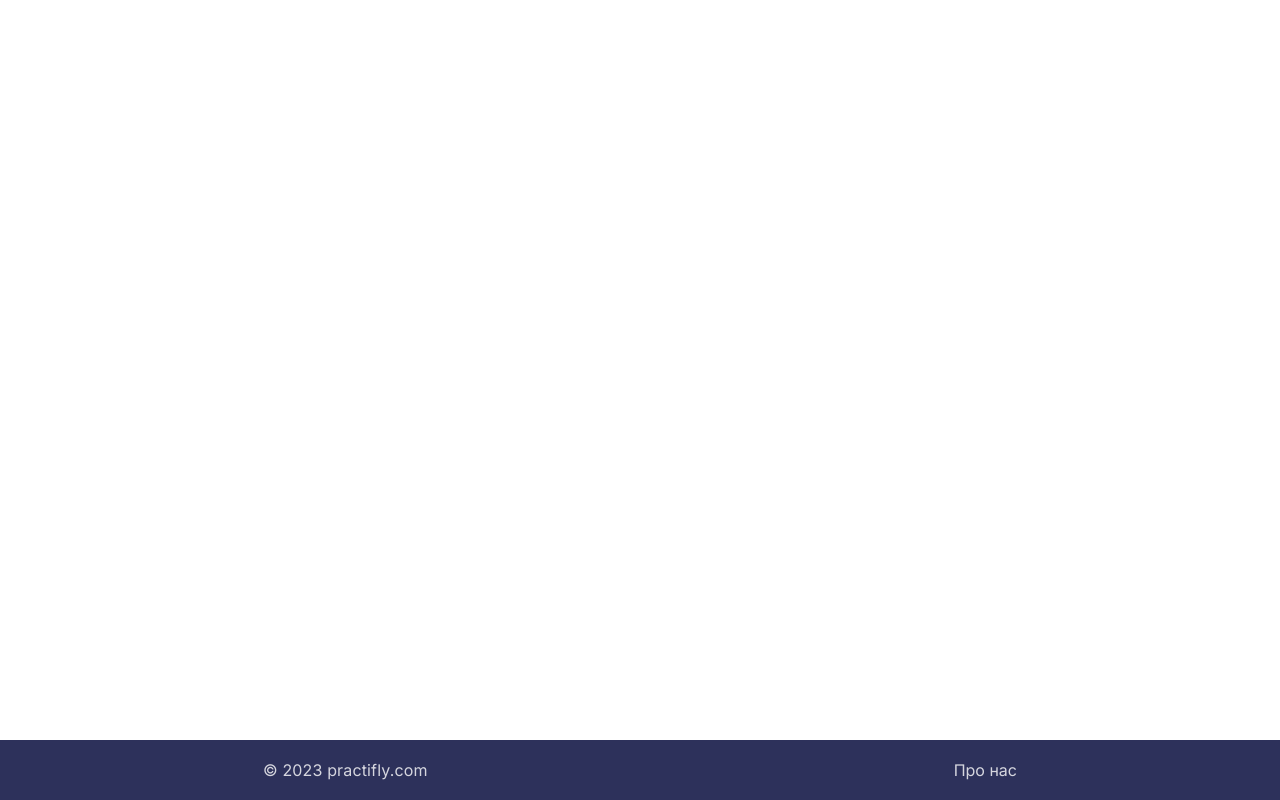
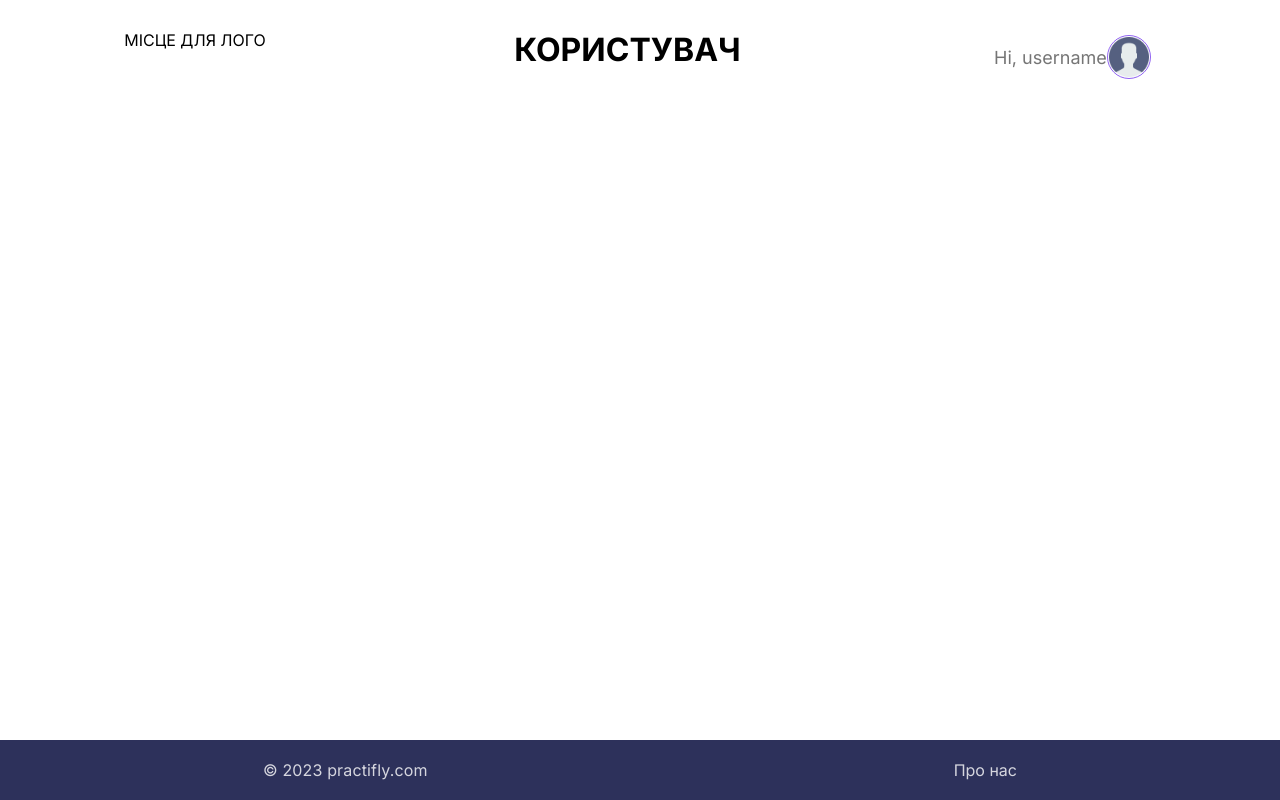
Before and after one commit to YarikVor/Practifly, a React (Vite) app in the folder web/: page / in a window 1280 px wide. Built offline with nearby package versions, Linux system fonts and the light colour scheme.

Commit message:
ADD Header Component and some cose refactor

```diff
--- a/web/src/Pages/Profile/Profile.tsx
+++ b/web/src/Pages/Profile/Profile.tsx
@@ -1,8 +1,16 @@
+import {CircularProgress} from "@mui/material";
+
 import {ProfileForm} from "../../modules/ProfileForm/ProfileForm";
+import {useAppSelector} from "../../hooks/hooks";
+import {statusTypes} from "../../types/enums";
 
 export const Profile = () => {
+  const isFetching = useAppSelector((store) => store.user.status);
+
 
   return (
-    <ProfileForm/>
+    <>
+      <ProfileForm/>
+    </>
   );
 };
--- a/web/src/modules/Container/Container.tsx
+++ b/web/src/modules/Container/Container.tsx
@@ -12,6 +12,10 @@ import {Footer} from "../../UIComponents/Footer/Footer";
 
 import {useAppSelector} from "../../hooks/hooks";
 
+import {AccountMenu} from "../Header/Header";
+
+import { statusTypes } from "../../types/enums";
+
 import {useStyles} from "./styles";
 
 
@@ -22,7 +26,7 @@ const Container = () => {
   const isError = useAppSelector(store => store.user.status);
   const message = useAppSelector(store => store.user.errorMessage);
   useEffect(() => {
-    if(isError === "error") {
+    if(isError === statusTypes.ERROR) {
       toast.error(message, {position: "top-center"});
     }
   },[isError]);
@@ -30,6 +34,7 @@ const Container = () => {
   return (
     <>
       <ToastContainer position="top-center"/>
+      <AccountMenu />
       <MUIContainer className={styles.root} maxWidth={false}>
         <Outlet/>
       </MUIContainer>
--- /dev/null
+++ b/web/src/modules/Header/Header.tsx
@@ -0,0 +1,95 @@
+import {
+  Avatar,
+  Box,
+  Button,
+  Divider,
+  IconButton,
+  ListItemIcon,
+  Menu,
+  MenuItem,
+  Tooltip,
+  Typography,
+} from "@mui/material";
+import {useState} from "react";
+import {Logout, Settings} from "@mui/icons-material";
+import {Link} from "react-router-dom";
+
+import LibraryBooks from "@mui/icons-material/LibraryBooks";
+
+import accountImage from "../../assets/AccountMenu.png";
+
+export const AccountMenu = () => {
+  const [anchorEl, setAnchorEl] = useState(null);
+  const open = Boolean(anchorEl);
+
+  const handleClick = (event: any) => {
+    setAnchorEl(event.currentTarget);
+  };
+  const handleClose = () => {
+    setAnchorEl(null);
+  };
+
+  return (
+    <Box style={{display: "flex", justifyContent: "space-around", padding: "30px 0 40px 0"}}>
+      <Box>МІСЦЕ ДЛЯ ЛОГО</Box>
+      <Box>
+        <h1>КОРИСТУВАЧ</h1>
+      </Box>
+      <Box>
+        <Tooltip title="Профіль">
+          <IconButton
+            onClick={handleClick}
+            size="small"
+            aria-controls={open ? "account-menu" : undefined}
+            aria-haspopup="true"
+            aria-expanded={open ? "true" : undefined}
+          >
+            Hi, username
+            <Avatar style={{border: "1px solid #9062F2", padding: 1, borderRadius: 99}} src={accountImage}/>
+          </IconButton>
+        </Tooltip>
+      </Box>
+      <Menu
+        anchorEl={anchorEl}
+        id="account-menu"
+        open={open}
+        onClose={handleClose}
+      >
+        <MenuItem disableRipple >
+          <Box style={{display: "flex", gap: 15}}>
+            <Link onClick={() => {setAnchorEl(null);}}  to="/profile">
+              <Avatar style={{border: "1px solid #9062F2", padding: 1, borderRadius: 99, width: 65, height: 65}} src={accountImage}/>
+            </Link>
+            <Box style={{display: "flex", flexDirection: "column", gap: 10}}>
+              <Typography>Мій профіль</Typography>
+              <Button style={{color: "white", backgroundColor: "#9062F2"}}>Змінити профіль</Button>
+            </Box>
+          </Box>
+        </MenuItem>
+        <Divider style={{width: "90%", margin: "0 auto", backgroundColor: "#9062F2"}}/>
+        <MenuItem>
+          <Link to="/profile/edit">
+            <Box style={{display: "flex", alignItems: "center"}}>
+              <ListItemIcon>
+                <Settings fontSize="small"/>
+              </ListItemIcon>
+              Налаштування
+            </Box>
+          </Link>
+        </MenuItem>
+        <MenuItem>
+          <ListItemIcon>
+            <Logout fontSize="small"/>
+          </ListItemIcon>
+                    Вийти
+        </MenuItem>
+        <MenuItem>
+          <ListItemIcon>
+            <LibraryBooks fontSize="small"/>
+          </ListItemIcon>
+          Мої курси
+        </MenuItem>
+      </Menu>
+    </Box>
+  );
+};
--- a/web/src/modules/ProfileForm/ProfileForm.tsx
+++ b/web/src/modules/ProfileForm/ProfileForm.tsx
@@ -42,7 +42,6 @@ export const ProfileForm: FC = () => {
   const styles = useStyles();
   const dispatch = useAppDispatch();
   const [image, setImage] = useState("");
-  const isFetching = useAppSelector((store) => store.user.status);
   const validationSchema = useMemo(() => {
     return profileSchema;
   }, []);
@@ -125,10 +124,6 @@ export const ProfileForm: FC = () => {
   return (
     <Form onSubmit={handleSubmit(customSubmit)}>
       <Box className={styles.rootForm}>
-        {(isFetching === statusTypes.LOADING) ? (
-          <CircularProgress style={{margin: "auto"}}/>
-        ) : (
-          <>
         <Box>
           <Box className={styles.infoBlock}>
             <MyInput
@@ -232,8 +227,6 @@ export const ProfileForm: FC = () => {
               type="date"/>
           </Box>
         </Box>
-          </>
-        )}
       </Box>
     </Form>
   );
```
Also changed, not shown: web/src/configure/axios.ts (+4 -3 lines), web/src/assets/AccountMenu.png (added), web/src/modules/MaterialBlock/styles.ts (indentation only), web/src/modules/RubricsSubRubricsMenu/styles.ts (indentation only). Lines whose indentation alone changed are shown as unchanged.
